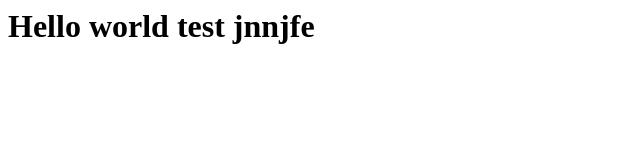
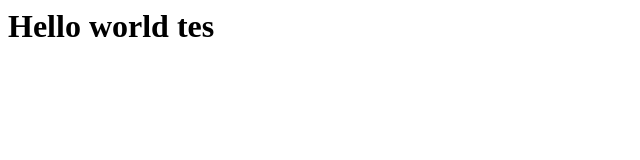
Before and after one commit to dev-koalescedesigns/test, a plain HTML site: page index.html in a window 1280 px wide. Shown: the whole page, without its empty margins (0-640 px from the left). Drawn offline with Linux system fonts and the light colour scheme.

Commit message:
Update index.html

```diff
--- a/index.html
+++ b/index.html
@@ -1 +1 @@
-<h1>Hello world test jnnjfe</h1>
+<h1>Hello world tes</h1>
```
